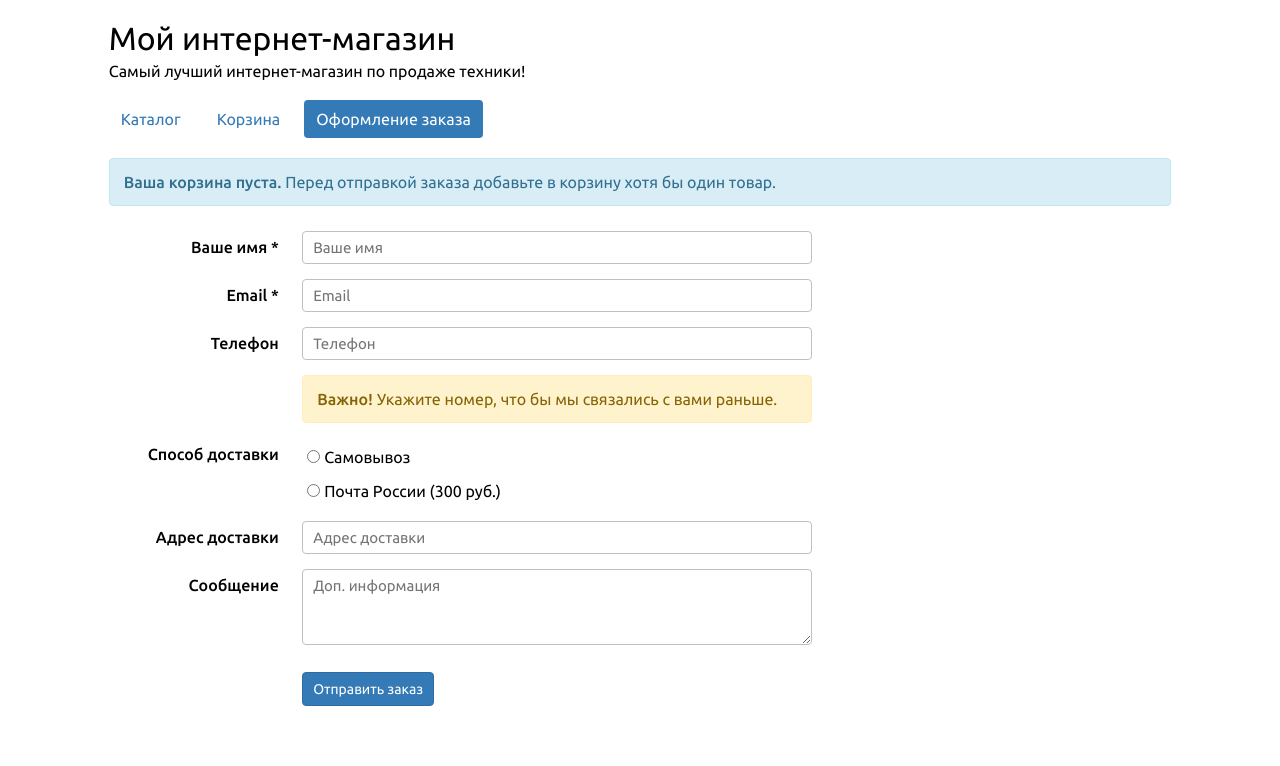
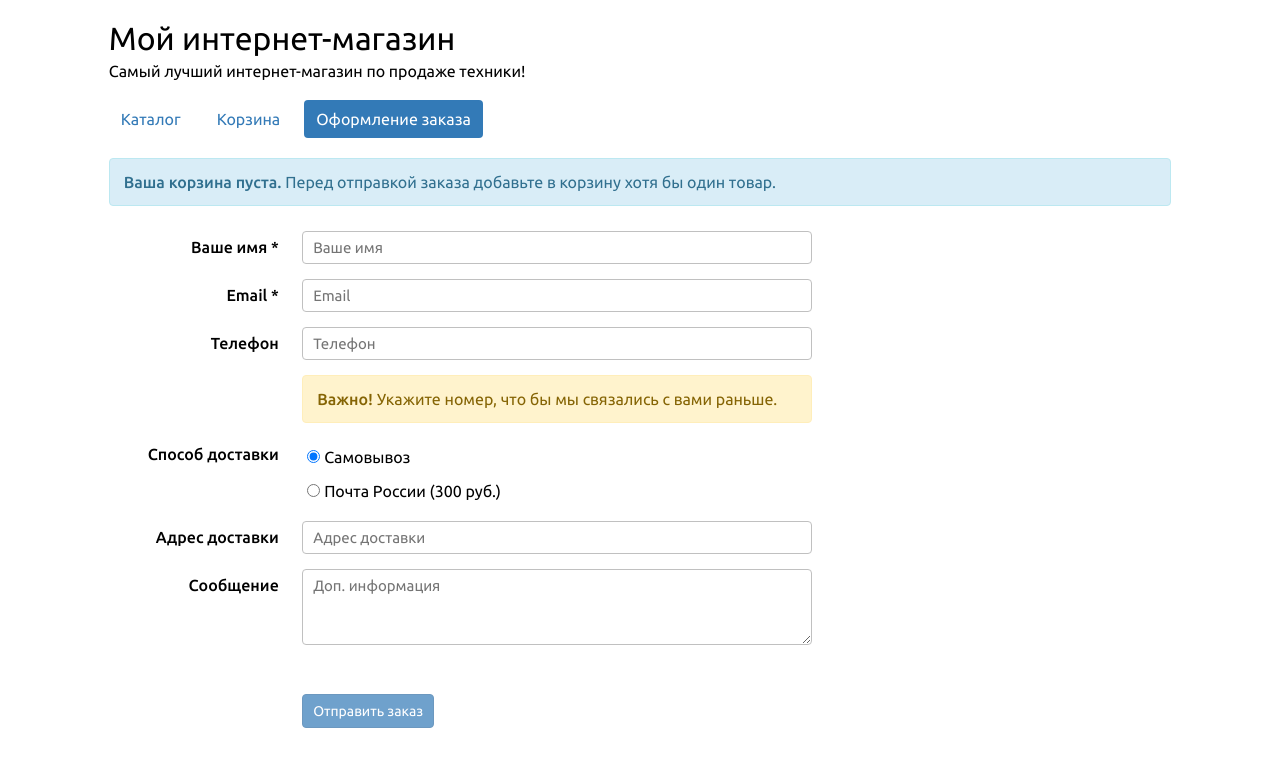
Before and after one commit to bananchik228/react-shop, a React (Create React App) app: page /order in a window 1280 px wide. Shown: the top 766 px of the page. Built offline with nearby package versions, Linux system fonts and the light colour scheme.

Commit message:
Добавил валидацию формы.

```diff
--- a/src/components/Content.jsx
+++ b/src/components/Content.jsx
@@ -20,7 +20,7 @@ export default ({categories, catalogList, cartList, addToCart}) => {
                 </Route>
 
                 <Route exact path="/order">
-                    <Order />
+                    <Order cartList={cartList} />
                 </Route>
 
                 <Redirect to="/catalog" />
--- a/src/components/Order.jsx
+++ b/src/components/Order.jsx
@@ -2,11 +2,104 @@ import React from 'react'
 
 import '@styles/Order.scss'
 
-export default () => {
+import sumKeyValues from '@helpers/sumKeyValues'
+
+export default class extends React.Component {
+    constructor(props) {
+        super(props)
+
+        this.state = {
+            name: '',
+            email: '',
+            phone: '',
+            pickup: 'Самовывоз',
+            address: '',
+            message: '',
+            orderMessage: {
+                type: false,
+                title: '',
+                text: ''
+            }
+        }
+    }
+
+    handleChange = event => {
+        const el = event.target
+        const type = el.id.split('-')[1]
+
+        this.setState({
+            [type]: el.value
+        })
+    }
+
+    handleOptionChange = event => {
+        this.setState({
+            pickup: event.target.value
+        })
+
+        console.log(this.state)
+    }
+
+    sendForm = event => {
+        if (this.state.name === '') {
+            this.setState({
+                orderMessage: {
+                    type: 'error',
+                    title: 'Ошибка!',
+                    text: 'Имя не может быть пустым!',
+                }
+            })
+
+        // eslint-disable-next-line
+        } else if (!this.state.email.match(/^((([0-9A-Za-z]{1}[-0-9A-z\.]{1,}[0-9A-Za-z]{1})|([0-9А-Яа-я]{1}[-0-9А-я\.]{1,}[0-9А-Яа-я]{1}))@([-A-Za-z]{1,}\.){1,2}[-A-Za-z]{2,})$/u)) {
+            this.setState({
+                orderMessage: {
+                    type: 'error',
+                    title: 'Ошибка!',
+                    text: 'Введите корректный Email!',
+                }
+            })
+
+        } else if (this.state.phone !== '' &&!this.state.phone.match(/^(\s*)?(\+)?([- _():=+]?\d[- _():=+]?){10,14}(\s*)?$/)) {
+            this.setState({
+                orderMessage: {
+                    type: 'error',
+                    title: 'Ошибка!',
+                    text: 'Введите корректный номер телефона или оставьте его пустым!',
+                }
+            })
+        } else {
+            this.setState({
+                orderMessage: {
+                    type: 'success',
+                    title: 'Спасибо за заказ!',
+                    text: 'Мы скоро свяжемся с вами для уточнения подробностей.',
+                }
+            })
+        }
+
+        event.preventDefault()
+    }
+
+    render() {
+        const cartArray = Object.values(this.props.cartList)
+        const count = sumKeyValues(cartArray, 'quantity')
+
+        let price = 0
+        for (const product of cartArray) {
+            price += product.price * product.quantity
+        }
+
         return (
             <form className="order">
                 <div className="order__message order__message_info">
-                <b>Ваша корзина пуста.</b> Перед отправкой заказа добавьте в корзину хотя бы один товар.
+                    {count === 0 ?
+                        <>
+                            <b>Ваша корзина пуста. </b>
+                            Перед отправкой заказа добавьте в корзину хотя бы один товар.
+                        </> :
+                            `В вашей корзине ${count} товара(ов) на общую сумму ${price} рублей. Заполните форму что бы оформить заказ.`
+                    }
                 </div>
 
                 <div className="order__item">
@@ -16,7 +109,7 @@ export default () => {
                         </label>
                     </div>
                     <div className="order__input">
-                    <input type="text" placeholder="Ваше имя" id="input-name" />
+                        <input value={this.state.name} placeholder="Ваше имя" id="input-name" onChange={this.handleChange} />
                     </div>
                 </div>
 
@@ -27,7 +120,7 @@ export default () => {
                         </label>
                     </div>
                     <div className="order__input">
-                    <input type="text" placeholder="Email" id="input-email" />
+                        <input value={this.state.email} placeholder="Email" id="input-email" onChange={this.handleChange} />
                     </div>
                 </div>
 
@@ -38,7 +131,7 @@ export default () => {
                         </label>
                     </div>
                     <div className="order__input">
-                    <input type="text" placeholder="Телефон" id="input-phone" />
+                        <input value={this.state.phone} placeholder="Телефон" id="input-phone" onChange={this.handleChange}/>
                     </div>
                 </div>
 
@@ -59,11 +152,11 @@ export default () => {
                     </div>
                     <div className="order__input">
                         <p>
-                        <input name="delivery" type="radio" value="pickup" />
+                            <input name="delivery" type="radio" value="Самовывоз" checked={this.state.pickup === 'Самовывоз'} onChange={this.handleOptionChange} />
                             Самовывоз
                         </p>
                         <p>
-                        <input name="delivery" type="radio" value="postOffice" />
+                            <input name="delivery" type="radio" value="Почта России" checked={this.state.pickup === 'Почта России'} onChange={this.handleOptionChange} />
                             Почта России (300 руб.)
                         </p>
                     </div>
@@ -76,7 +169,7 @@ export default () => {
                         </label>
                     </div>
                     <div className="order__input">
-                    <input type="text" placeholder="Адрес доставки" id="input-address" />
+                        <input value={this.state.address} placeholder="Адрес доставки" id="input-address" onChange={this.handleChange} />
                     </div>
                 </div>
 
@@ -87,16 +180,28 @@ export default () => {
                         </label>
                     </div>
                     <div className="order__input">
-                    <textarea type="text" placeholder="Доп. информация" id="input-message" />
+                        <textarea value={this.state.message} placeholder="Доп. информация" id="input-message" onChange={this.handleChange}/>
                     </div>
                 </div>
 
                 <div className="order__item">
                     <div className="order__name" />
                     <div className="order__input">
-                    <button className="order__submit">Отправить заказ</button>
+                        {this.state.orderMessage.type ?
+                            <div className={`order__message order__message_${this.state.orderMessage.type}`}>
+                                <b>{this.state.orderMessage.title}</b> {this.state.orderMessage.text}
+                            </div>
+                        : null}
+                    </div>
+                </div>
+
+                <div className="order__item">
+                    <div className="order__name" />
+                    <div className="order__input">
+                        <button className="order__submit" disabled={count === 0 ? true: false} onClick={this.sendForm}>Отправить заказ</button>
                     </div>
                 </div>
             </form>
         )
     }
+}
--- a/src/styles/Order.scss
+++ b/src/styles/Order.scss
@@ -17,6 +17,15 @@
             background-color: #337ab7;
             border: 1px solid #2e6da4;
             align-self: flex-start;
+
+            &:disabled {
+                opacity: 0.7;
+
+                &:hover {
+                    background: #337ab7;
+                    cursor: default;
+                }
+            }
         }
 
         .order__submit:hover {
```
Lines whose indentation alone changed are shown as unchanged.
